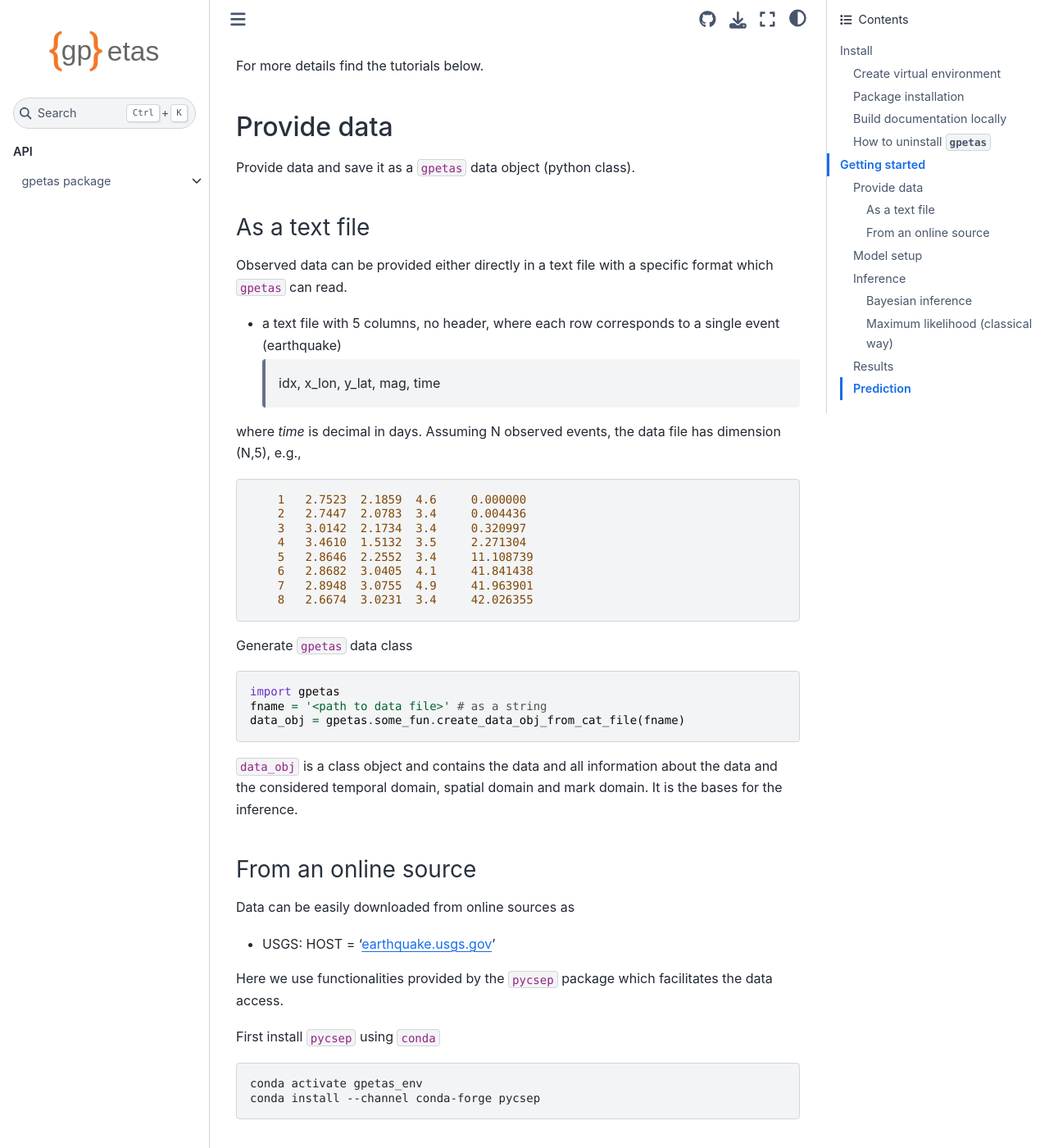
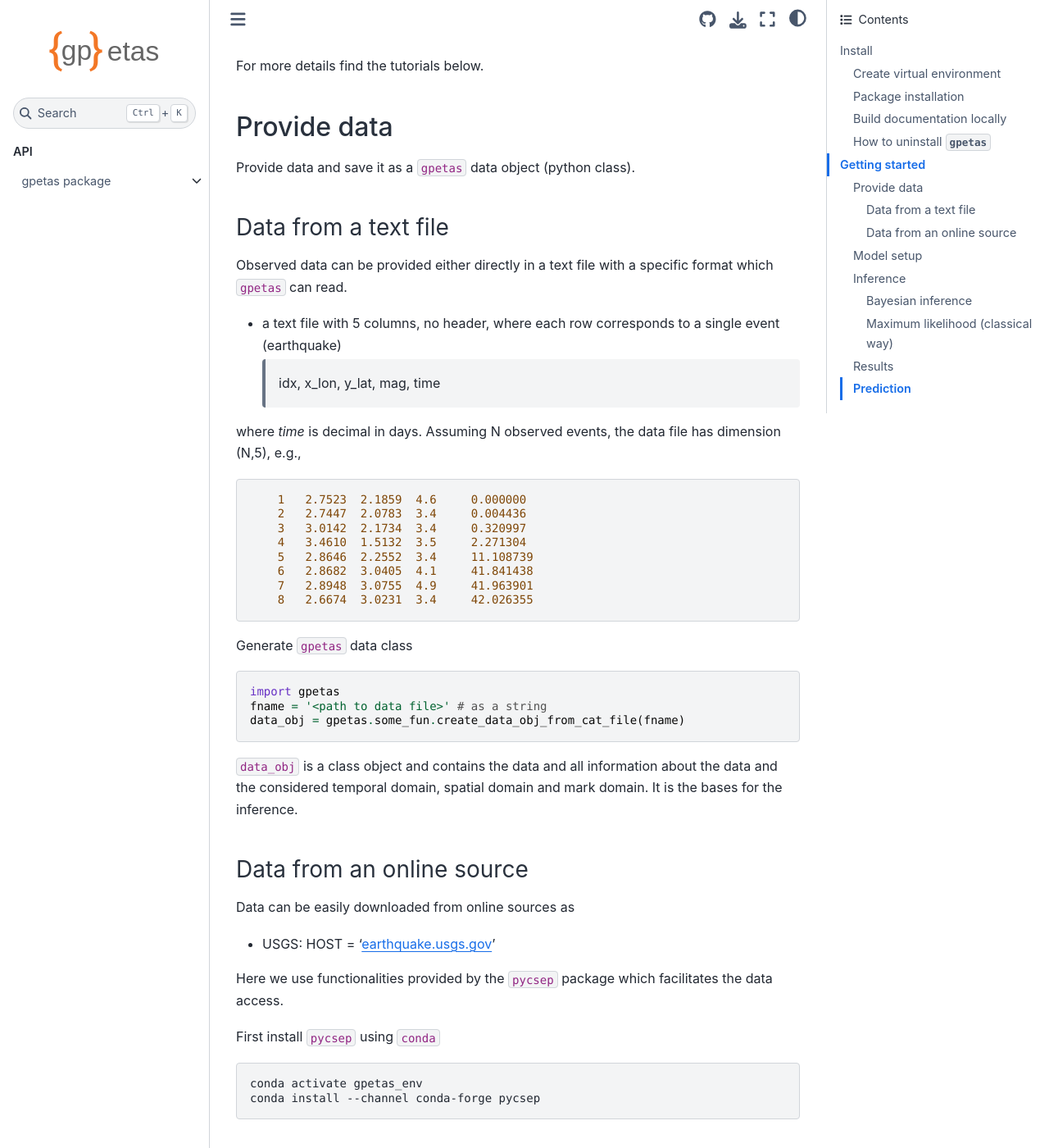
Before and after one commit to chris-molki/gpetas, a Sphinx documentation site: the page built from docs/source/README.md, in a window 1280 px wide and 1400 px high, scrolled down 1793 px. Shown: the whole window at 82% size. Built offline with Sphinx 7.4.7 and the Sphinx Book theme 1.1.4, drawn with Linux system fonts in a browser that asks for light colours.

Commit message:
update doc

````diff
--- a/docs/source/README.md
+++ b/docs/source/README.md
@@ -59,7 +59,7 @@ or just delete the directory of *gpetas_env*.
 
 Then you can already get started:
 
-```
+```python
 import gpetas
 ```
 ``gpetas`` is based on following main objects (implemented as python ``class``):
@@ -74,7 +74,7 @@ For more details find the tutorials below.
 
 ## Provide data
 Provide data and save it as a `gpetas` data object (python class).
-### As a text file
+### Data from a text file
 Observed data can be provided either directly
 in a text file with a specific format which ``gpetas`` can read.
 
@@ -101,7 +101,7 @@ data_obj = gpetas.some_fun.create_data_obj_from_cat_file(fname)
 ```
 ```data_obj``` is a class object and contains the data and all information about the data and the considered temporal domain, spatial domain and mark domain.
 It is the bases for the inference.
-### From an online source
+### Data from an online source
 Data can be easily downloaded from online sources as
 * USGS: HOST = 'earthquake.usgs.gov'
 
````
